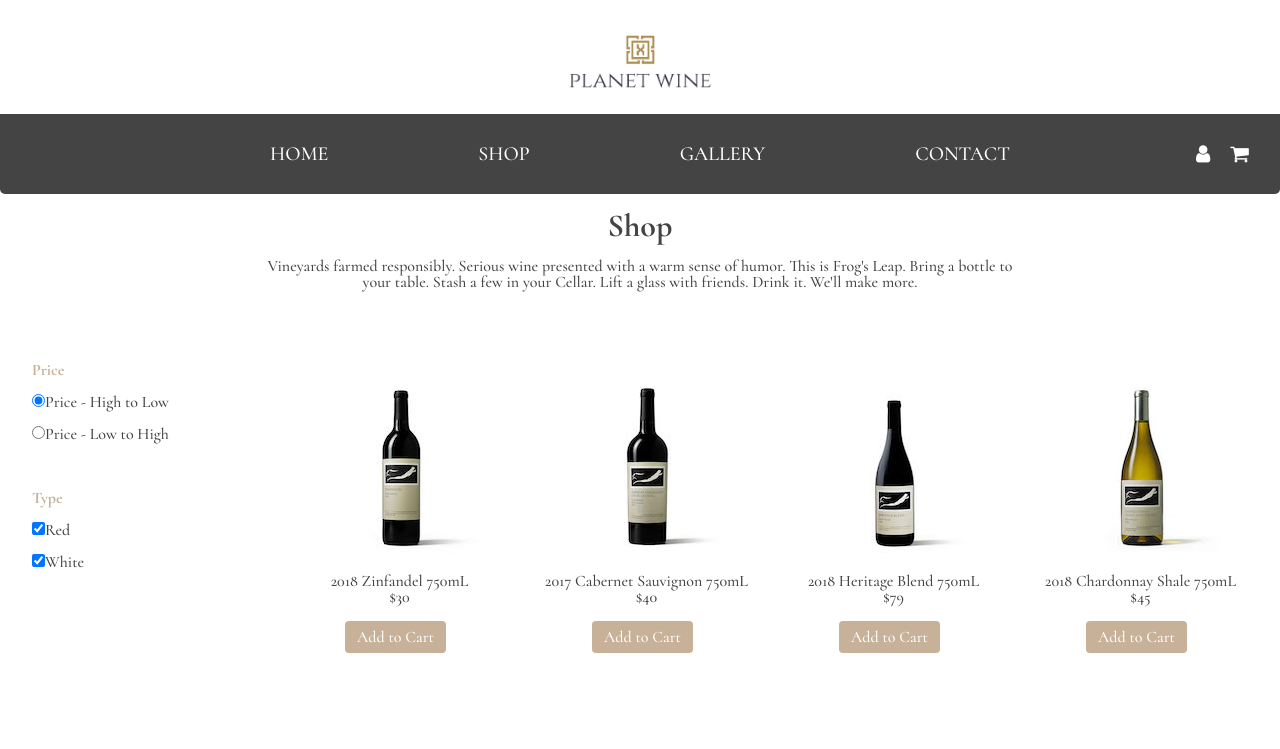
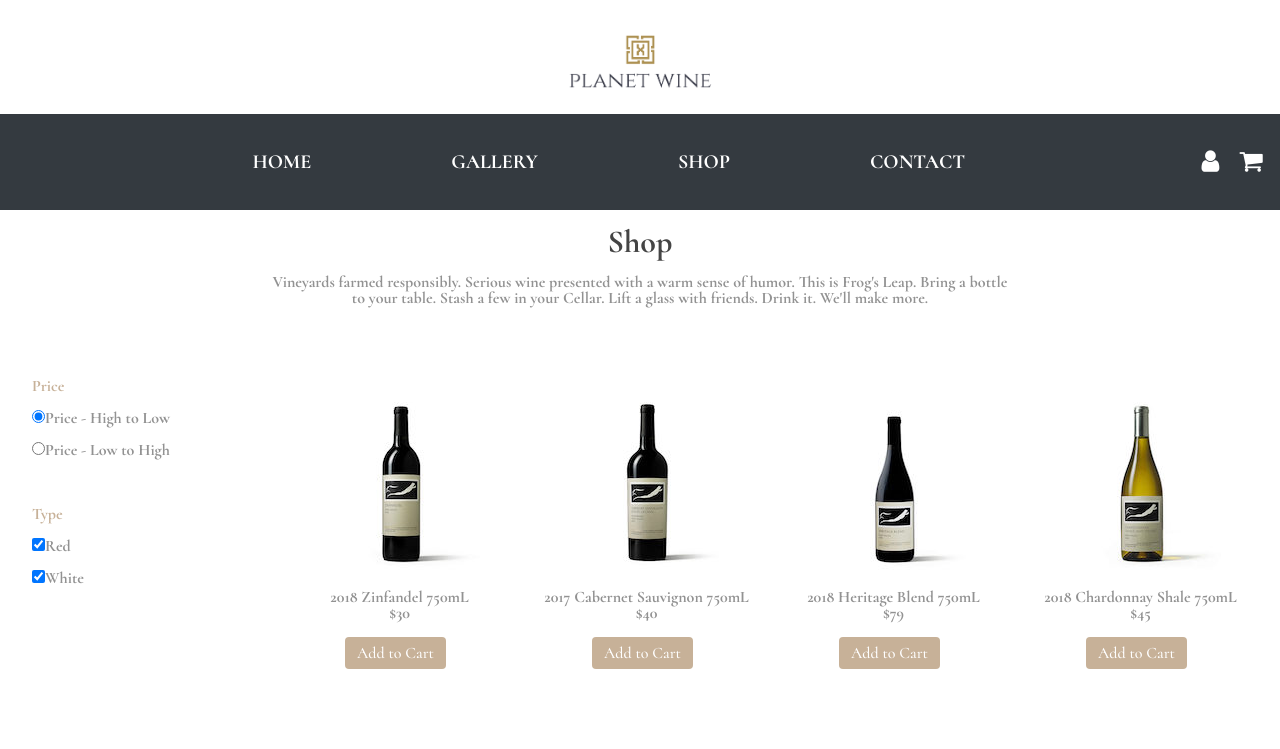
Before and after one commit to karenm08/Planet-Wine-Angular, an Angular app in the folder frontend/: page / in a window 1280 px wide. Shown: the top 749 px of the page. Built offline with nearby package versions, Linux system fonts and the light colour scheme.

Commit message:
responive navbar

```diff
--- a/frontend/src/app/cart/cart.component.html
+++ b/frontend/src/app/cart/cart.component.html
@@ -1,6 +1,5 @@
 <div class="container">
     <div *ngIf = "cartItems.length === 0" class="alert alert-secondary">Cart is Empty</div>
-
 
     <ul *ngIf = "cartItems.length > 0" class="list-group my-3">
         <li class="list-group-item" *ngFor = "let item of cartItems">
@@ -12,4 +11,4 @@
             ${{ cartTotal }}
         </li>
     </ul>
-    </div>
+</div>
--- a/frontend/src/app/main-nav/main-nav.component.css
+++ b/frontend/src/app/main-nav/main-nav.component.css
@@ -3,29 +3,19 @@ header img {
     margin: 20px auto;
     width: 150px; }
 
-nav {
-    background-color: #444444;
-    position: relative;
-    display: flex;
-    border-radius: 0px 0px 5px 5px; }
-
-ul {
-    list-style: none; }
-
 nav .login-cart {
-    position: absolute;
     display: flex;
     width: 5%;
     justify-content: space-around;
     right: 20px;
-    top: 20px; }
+    top: 30px; }
 
 nav .login-cart li {
     padding-right: 20px; }
 
 nav .login-cart li a {
     color: white;
-    font-size: 20px;
+    font-size: 25px;
     transition: all .5s ease-in;
     padding: 30px 0; }
 
@@ -41,17 +31,7 @@ nav .login-cart li .cartGroup .cartNumber {
     color: #916a40;
     font-size: 12px; }
 
-nav .menu {
-    margin: 0;
-    padding: 0;
-    width: 100%;
-    display: flex;
-    flex-direction: column; }
-
-nav .menu .item {
-     display: none; }
-
-nav .menu .item a {
+.nav-item a {
     display: block;
     text-decoration: none;
     text-align: center;
@@ -62,41 +42,9 @@ nav .menu .item a {
     transition: all .5s ease-in;
     text-transform: uppercase; }
 
-nav .menu .item a:hover {
+.navbar-nav > li{
+    padding-left:50px;
+    padding-right:50px;}
+
+.nav-item a:hover {
     color: #c7b198; }
-
-nav .active .item {
-    display: block; }
-
-.toggle {
-    font-size: 2em;
-    padding: 2%; }
-
-.toggle .fa {
-    color: White; }
-
-@media screen and (min-width: 900px) {
-.toggle {display: none; }
-
-nav .login-cart {top: 30px; }
-
-nav .menu {
-    display: flex;
-    flex-direction: row;
-    justify-content: center; }
-
-nav .menu .item {
-    display: block;
-    padding-right: 110px; }
-
-nav .menu li:last-of-type {
-    padding-right: 0; } }
-
-html,body {
-    height: 100%;
-    margin: 0;
-    font-family: 'Cormorant', serif;
-    color: #929292; }
-
-.content {
-    min-height: 100%; }
--- a/frontend/src/app/main-nav/main-nav.component.html
+++ b/frontend/src/app/main-nav/main-nav.component.html
@@ -2,28 +2,25 @@
     <!-- Logo goes here -->
     <a href="#"><img src="assets/logo.png" /></a>
 
-    <nav>
-        <ul class="menu">
-            <li class="toggle">
-                <a href="#"><i class="fa fa-bars"></i></a>
-            </li>
-            <li class="item"><a href="#">Home</a></li>
-            <li class="item"><a href="#">Shop</a></li>
-            <li class="item"><a href="#">Gallery</a></li>
-            <li class="item"><a href="#">Contact</a></li>
-        </ul>
-        <!-- Icons for for the user and cart -->
+    <nav class="navbar navbar-expand-lg navbar-dark bg-dark">
+        <button class="navbar-toggler" type="button" data-toggle="collapse" data-target="#navbarResponsive"
+            aria-controls="navbarResponsive" aria-expanded="false" aria-label="Toggle navigation">
+            <span class="navbar-toggler-icon"></span>
+        </button>
+
+        <div class="collapse navbar-collapse" id="navbarResponsive">
+            <ul class="navbar-nav mx-auto">
+                <li class = "nav-item"><a href = "#" class= "nav-link">Home</a></li>
+                <li class = "nav-item"><a href = "#" class= "nav-link">Gallery</a></li>
+                <li class = "nav-item"><a href = "#" class= "nav-link">Shop</a></li>
+                <li class = "nav-item"><a href = "#" class= "nav-link">Contact</a></li>
+            </ul>
+        </div>
+
         <ul class="login-cart">
-            <!--Login-->
-            <li>
-                <a href="login.html"><i class="fa fa-user"></i></a>
-            </li>
-            <!--Cart-->
-            <li>
-                <a href="cart.html" class="cartGroup">
-                    <i class="fa fa-shopping-cart"></i>
-                    <span class="cartNumber"></span>
-                </a>
+            <li> <a href="login.html"><i class="fa fa-user"></i></a></li>
+            <li><a href="cart.html" class="cartGroup"><i class="fa fa-shopping-cart"></i>
+            <span class="cartNumber"></span></a>
             </li>
         </ul>
     </nav>
--- a/frontend/src/styles.css
+++ b/frontend/src/styles.css
@@ -127,7 +127,8 @@ body
   height: 100%;
   margin: 0;
   font-family: 'Cormorant', serif;
-  color:#444444;
+  color:#929292;
+  font-weight: 700;
  }
 
 .content {
```
